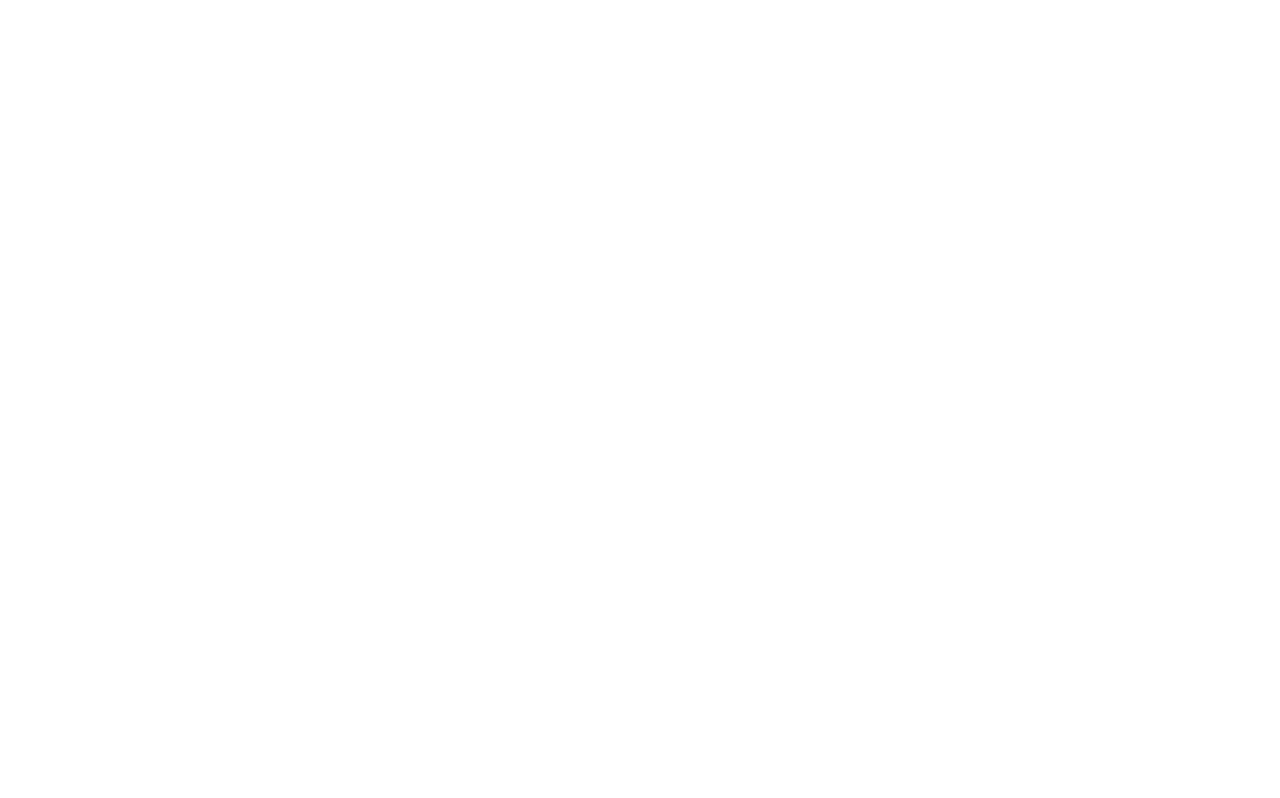
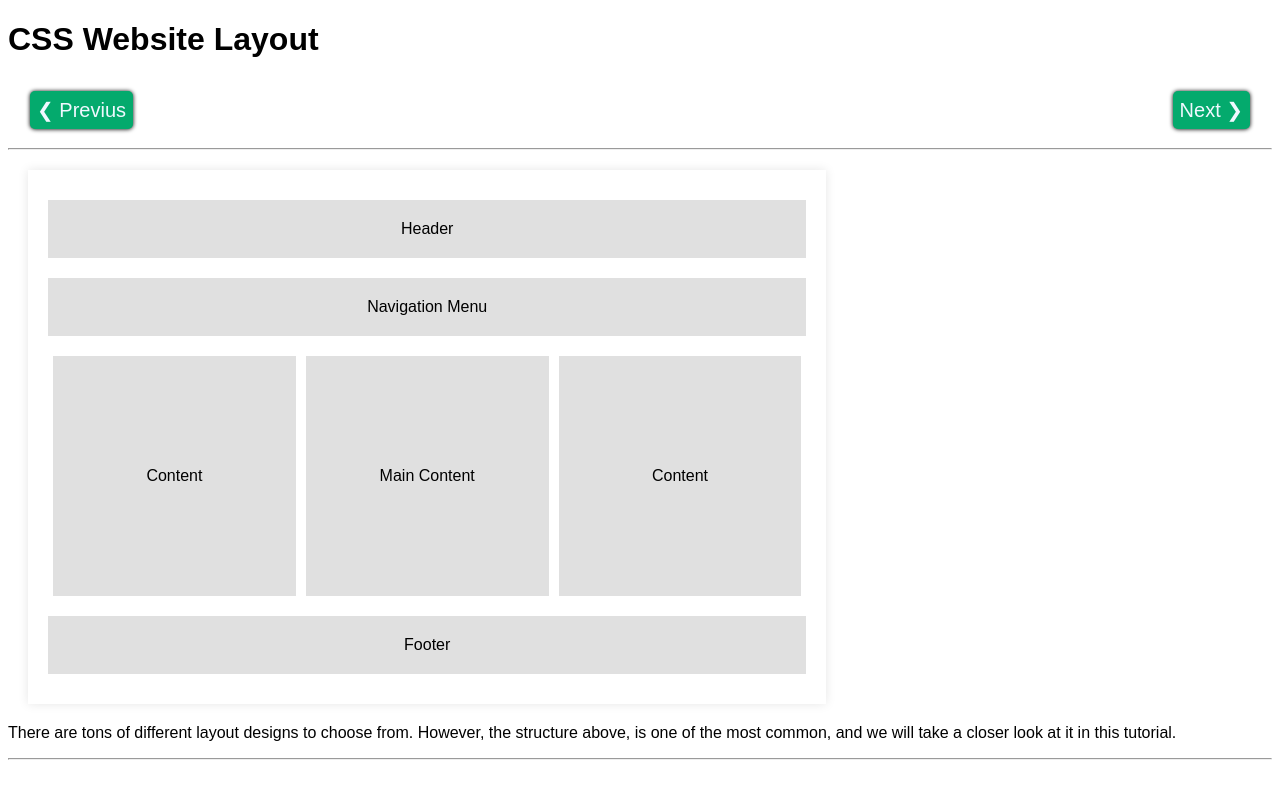
Before and after one commit to AlePezz02/personal, a plain HTML site: page index.html in a window 1280 px wide. Drawn offline with Linux system fonts and the light colour scheme.

Commit message:
fac simile

```diff
--- a/index.html
+++ b/index.html
@@ -1,15 +1,51 @@
 <!DOCTYPE html>
-<html>
+<html lang="en">
 
 <head>
-    <title>Page Title</title>
+    <meta charset="UTF-8">
+    <meta name="viewport" content="width=device-width, initial-scale=1.0">
+    <link rel="stylesheet" href="style.css">
+    <title>Document</title>
 </head>
 
 <body>
-
-    <footer>
-        <a
-    </footer>
+ <h1>CSS Website Layout
+ </h1>
+    <div class="conteiner-button">
+        <a class="button" href="">❮ Previus
+        </a>
+        <a class="button" href="">Next ❯
+        </a>
+    </div>
+    <hr>
+    <div class="container-esterno">
+        <div class="container">
+            <div class="header">
+                Header
+            </div>
+            <div class="nav">
+                Navigation Menu
+            </div>
+            <div class="content-centrale">
+                <div class="content">
+                    Content
+                </div>
+                <div class="main-content">
+                    Main Content
+                </div>
+                <div class="content">
+                    Content
+                </div>
+            </div>
+            <div class="footer">
+                Footer
+            </div>
+        </div>
+    </div>
+    <p>
+        There are tons of different layout designs to choose from. However, the structure above, is one of the most common, and we will take a closer look at it in this tutorial.
+    </p>
+    <hr>
 </body>
 
 </html>
--- /dev/null
+++ b/style.css
@@ -0,0 +1,70 @@
+*{
+  font-family: sans-serif;
+}
+
+.container-esterno {
+    background-color: white;
+    display: flex;
+    flex-direction: column;
+    width: 60%;
+    box-shadow: 0 0 10px rgba(0, 0, 0, 0.1);
+    margin: 20px;
+    padding: 20px;
+}
+
+.container {
+    display: flex;
+    flex-direction: column;
+    width: 100%;
+}
+
+.header,.nav,.footer {
+    background-color: #e0e0e0;
+    display: flex;
+    justify-content: center;
+    align-items: center;
+    padding: 20px;
+    text-align: center;
+    margin: 10px 0;
+}
+
+.content-centrale {
+    display: flex;
+    justify-content: space-between;
+    margin: 10px 0;
+}
+
+.content,.main-content {
+    background-color: #e0e0e0;
+    display: flex;
+    justify-content: center;
+    align-items: center;
+    padding: 20px;
+    flex: 1;
+    margin: 0 5px;
+    height: 200px;
+}
+
+.conteiner-button{
+    display: flex;
+    justify-content: space-between;
+    padding: 10px 20px;
+    height: 40px;
+    align-items: center;
+
+}
+
+.button{
+    background-color: #04AA6D;
+    border-radius: 5px ;
+    font-size: 20px;
+    text-decoration: none;
+    color: aliceblue;
+    margin: 2px;
+    padding: 7px;
+    box-shadow: 0px 0.3px 4px black;
+}
+
+.button:hover{
+    background-color: #039660;
+}
--- a/style/header.css
+++ /dev/null
@@ -1,73 +0,0 @@
-* {
-    padding: 7px;
-    margin: 3px;
-    background-color: #f1f1f1;
-    font-family: Arial, Helvetica, sans-serif;
-}
-
-hr {
-    margin: 20px -16px;
-
-}
-
-.prvs-conteiner{
-   display: flex;
-   gap: 20px;
-}
-
-
-
-.nxt-conteiner{
-    display: flex;
-    gap: 20px;
-}
-
-.first-botton{
-    display: flex;
-    justify-content: space-between;
-}
-
-.previus-botton, .next-botton{
-    text-decoration: none;
-    color: whitesmoke;
-    background-color: #04AA6D;
-    border-radius: 3px;
-    display: inline;
-    padding: 5px;
-    display: flex;
-    margin: 85px;
-    padding: 12px 24px;
-    font-size: 16px;
-}
-
-.try-it-youself-botton {
-    text-decoration: none;
-    color: whitesmoke;
-    background-color: #04AA6D;
-    border-radius: 3px;
-    display: flex;
-    display: inline;
-    padding: 12px 24px;
-    font-size: 16px;
-
-}
-
-.try-it-youself-botton:hover {
-    background-color: #029e65;
-    box-shadow: 0 8px 16px 0 rgba(0,0,0,0.2);
-    transform: scale(1.2);
-}
-
-
-.previus-botton:hover {
-    background-color: #029e65;
-    box-shadow: 0 8px 16px 0 rgba(0,0,0,0.2);
-    transform: scale(1.2);
-}
-
-
-.next-botton:hover {
-    background-color: #029e65;
-    box-shadow: 0 8px 16px 0 rgba(0,0,0,0.2);
-    transform: scale(1.2);
-}
--- a/style/style.css
+++ /dev/null
@@ -1,2 +0,0 @@
-@import "style/header.css";
-@import "style/card-section.css";
```
Also changed, not shown: prova.html (deleted, +0 -69 lines), style/card-section.css (deleted, +0 -24 lines).
